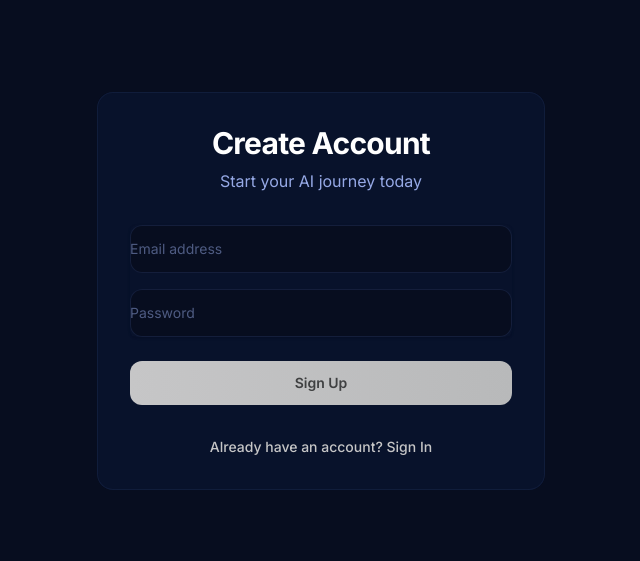
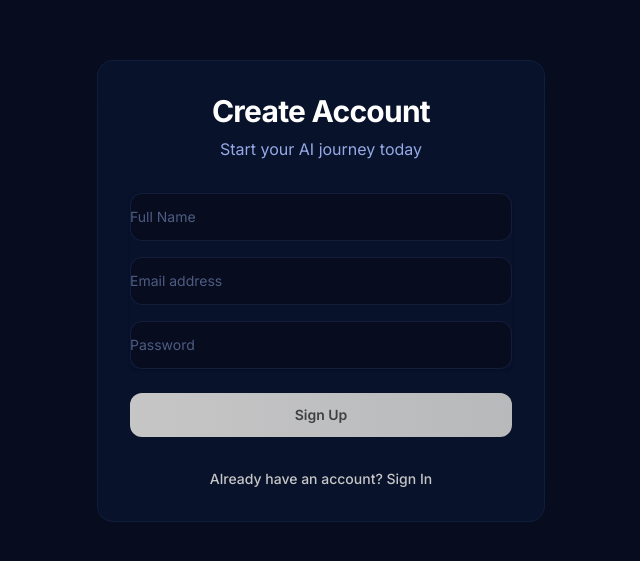
Before and after one commit to nitinbharwad84-ops/chatbot, a Next.js app: page /signup in a window 1280 px wide. Shown: the part 109-670 px from the top of the page, without its empty margins (319-959 px from the left). Built offline with nearby package versions, Linux system fonts and the light colour scheme; no server answers.

Commit message:
feat: implement Supabase authentication middleware, auth form component, and dynamic chat route

```diff
--- a/src/app/chat/[chatId]/page.tsx
+++ b/src/app/chat/[chatId]/page.tsx
@@ -1,5 +1,6 @@
 import ChatWindow from '@/components/chat/chat-window'
 
-export default function ChatPage({ params }: { params: { chatId: string } }) {
-  return <ChatWindow chatId={params.chatId} />
+export default async function ChatPage({ params }: { params: Promise<{ chatId: string }> }) {
+  const { chatId } = await params
+  return <ChatWindow chatId={chatId} />
 }
--- a/src/components/auth/auth-form.tsx
+++ b/src/components/auth/auth-form.tsx
@@ -8,6 +8,7 @@ import Link from 'next/link'
 export default function AuthPage({ mode }: { mode: 'login' | 'signup' }) {
   const [email, setEmail] = useState('')
   const [password, setPassword] = useState('')
+  const [name, setName] = useState('')
   const [loading, setLoading] = useState(false)
   const [error, setError] = useState<string | null>(null)
   const supabase = createClient()
@@ -20,12 +21,21 @@ export default function AuthPage({ mode }: { mode: 'login' | 'signup' }) {
 
     const { error } = mode === 'login'
       ? await supabase.auth.signInWithPassword({ email, password })
-      : await supabase.auth.signUp({ email, password })
+      : await supabase.auth.signUp({
+          email,
+          password,
+          options: {
+            data: {
+              full_name: name
+            }
+          }
+        })
 
     if (error) {
       setError(error.message)
       setLoading(false)
     } else {
+      // For signup, if confirmation is disabled in Supabase, this will redirect correctly
       router.push('/chat')
     }
   }
@@ -44,6 +54,18 @@ export default function AuthPage({ mode }: { mode: 'login' | 'signup' }) {
 
         <form className="mt-8 space-y-6" onSubmit={handleAuth}>
           <div className="space-y-4 rounded-md shadow-sm">
+            {mode === 'signup' && (
+              <div>
+                <input
+                  type="text"
+                  required
+                  className="relative block w-full rounded-xl border-0 bg-[#070d1f] py-3 text-white ring-1 ring-inset ring-[#32457c]/30 placeholder:text-[#96a9e6]/50 focus:z-10 focus:ring-2 focus:ring-inset focus:ring-[#c6c6c7] sm:text-sm sm:leading-6"
+                  placeholder="Full Name"
+                  value={name}
+                  onChange={(e) => setName(e.target.value)}
+                />
+              </div>
+            )}
             <div>
               <input
                 type="email"
```
Also changed, not shown: src/proxy.ts (renamed from src/middleware.ts).
